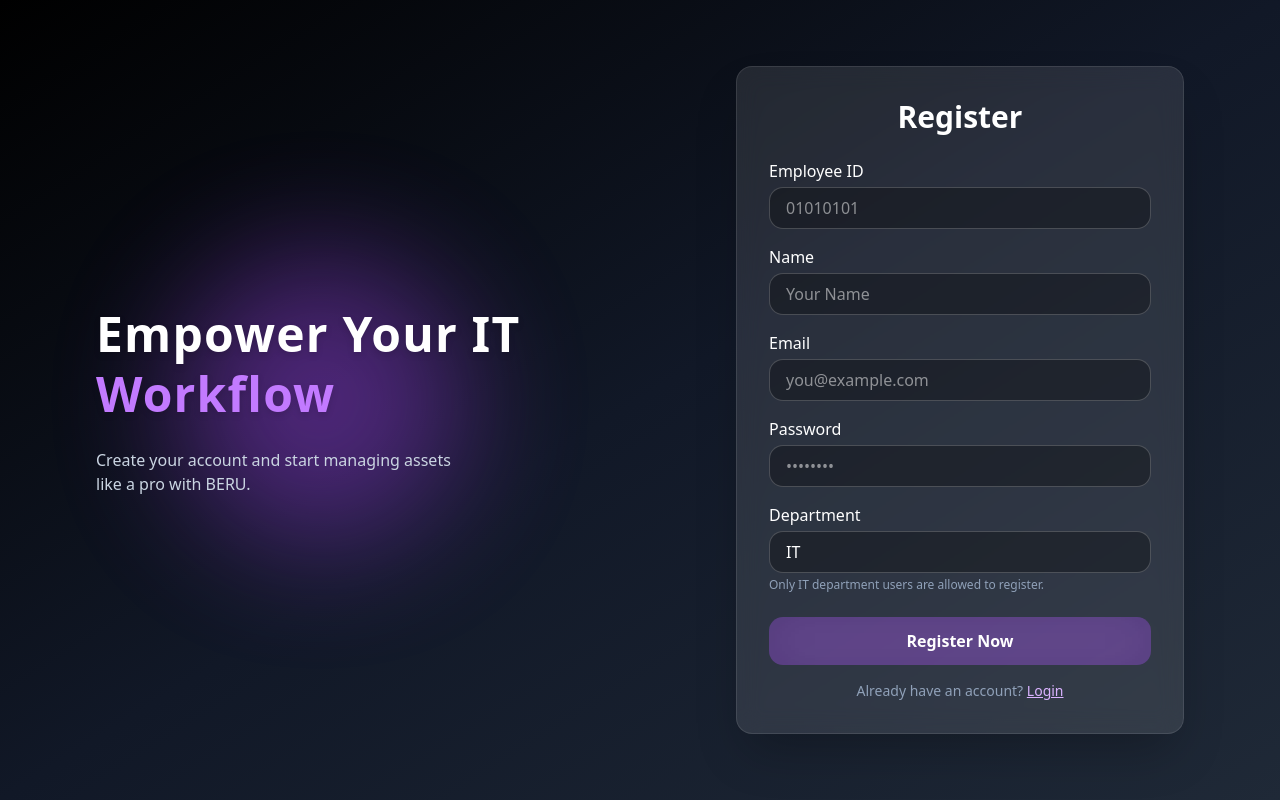
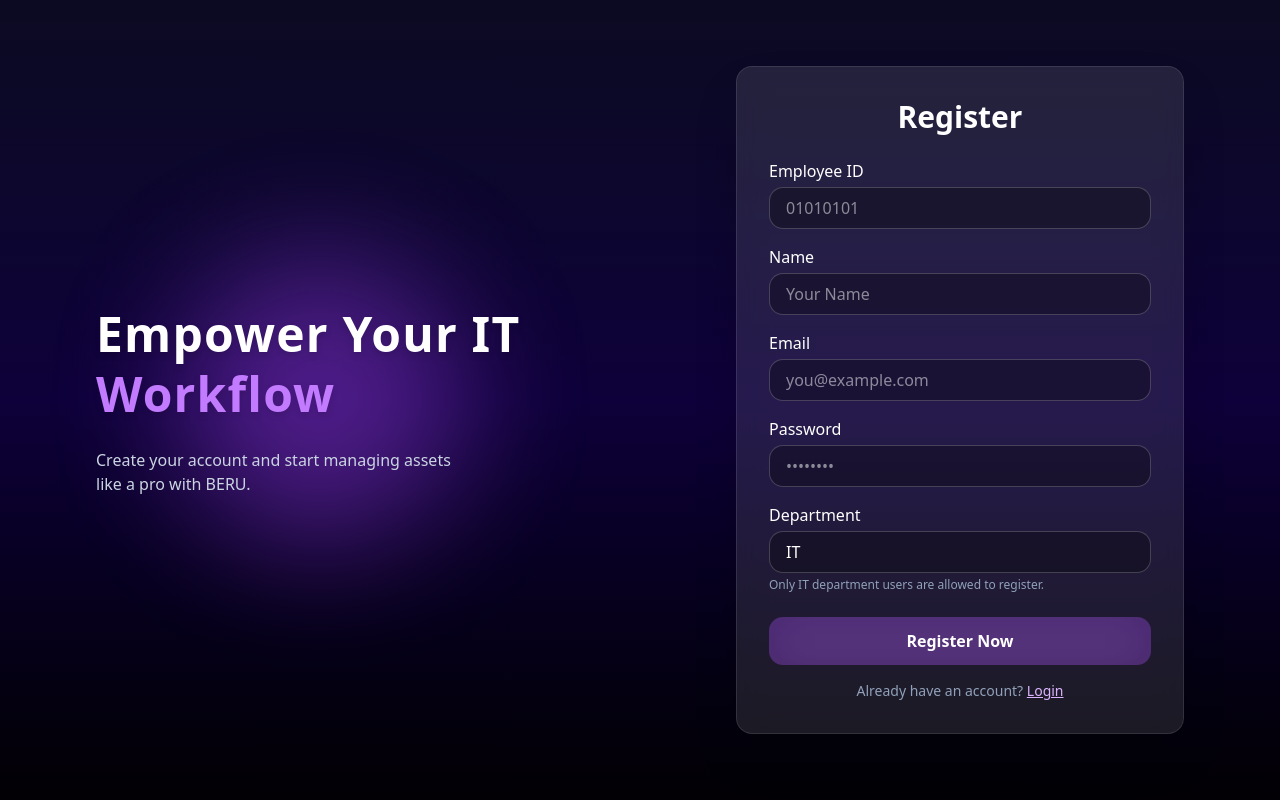
Before and after one commit to Kuromi1234/Beru, a React (Vite) app in the folder frontend/: page /register in a window 1280 px wide. Built offline with nearby package versions, Linux system fonts and the light colour scheme; a web font is replaced by a local one.

Commit message:
style: update background gradient for register page section

```diff
--- a/frontend/src/pages/register.jsx
+++ b/frontend/src/pages/register.jsx
@@ -52,7 +52,7 @@ export default function Register() {
   };
 
   return (
-    <section className="relative min-h-screen  text-white flex flex-col md:flex-row overflow-hidden">
+    <section className="relative min-h-screen  text-white flex flex-col md:flex-row overflow-hidden bg-gradient-to-b from-[#0c0a22] via-[#0e003a] to-[#020005] z-0">
       {/* Left Side - Headline Visual */}
       <div className="md:w-1/2 w-full flex items-center justify-center p-10 relative z-10">
         <motion.div
```
